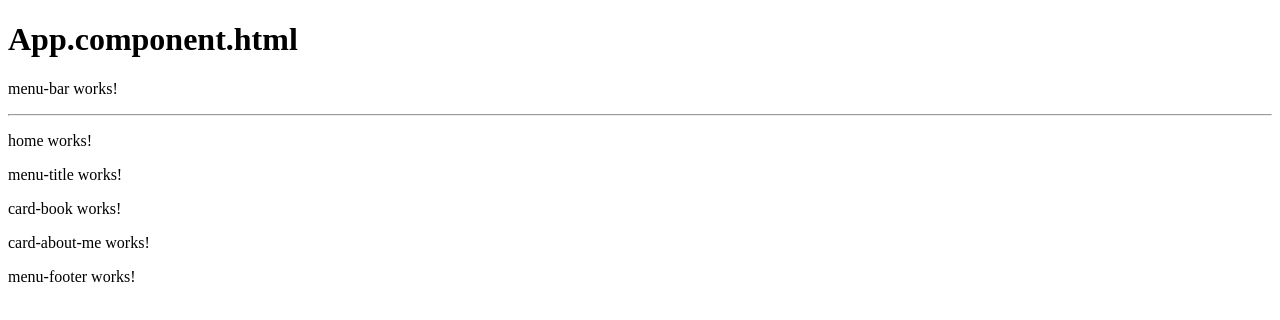
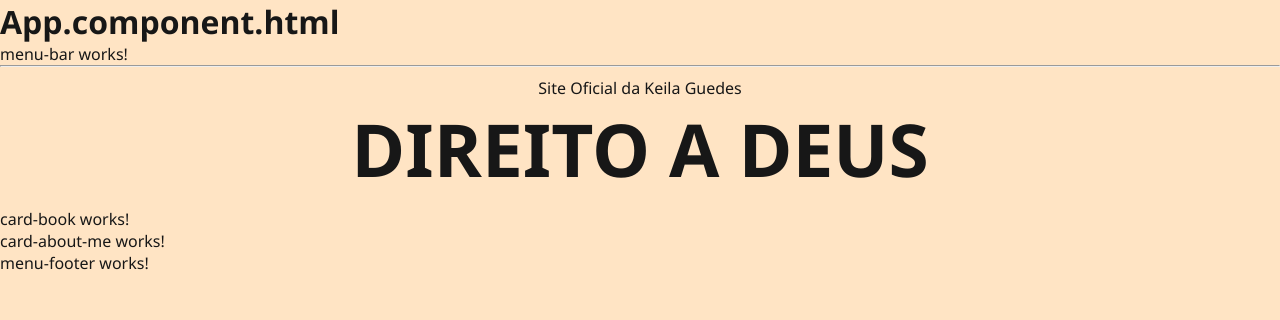
Before and after one commit to luanaPortezan/direito-a-deus, an Angular app: page /home in a window 1280 px wide. Shown: the top 320 px of the page. Built offline with nearby package versions, Linux system fonts and the light colour scheme.

Commit message:
feat: initial menu-title.component

```diff
--- a/src/app/components/menu-title/menu-title.component.css
+++ b/src/app/components/menu-title/menu-title.component.css
@@ -0,0 +1,21 @@
+.container__menu_title {
+  display: flex;
+  flex-direction: column;
+  justify-content: center;
+  align-items: center;
+}
+.container__menu_title > h1 {
+  font-weight: 900;
+  margin-bottom: 10px;
+  font-size: 73px;
+
+  display: flex;
+  text-align:center;
+
+}
+.container__menu_title > p {
+  margin-top: 10px;
+
+  display: flex;
+  text-align:center;
+}
--- a/src/app/components/menu-title/menu-title.component.html
+++ b/src/app/components/menu-title/menu-title.component.html
@@ -1 +1,4 @@
-<p>menu-title works!</p>
+<header class="container__menu_title">
+  <p>Site Oficial da Keila Guedes</p>
+  <h1>DIREITO A DEUS</h1>
+</header>
--- a/src/app/pages/home/home.component.html
+++ b/src/app/pages/home/home.component.html
@@ -1,5 +1,3 @@
-<p>home works!</p>
-
 <app-menu-title></app-menu-title>
 
 <app-card-book></app-card-book>
--- a/src/styles.css
+++ b/src/styles.css
@@ -1 +1,9 @@
 /* You can add global styles to this file, and also import other style files */
+* {
+  margin: 0;
+  padding: 0;
+  box-sizing: border-box;
+  background-color: bisque;
+  color: #171717;
+  font-family: 'Segoe UI', Tahoma, Geneva, Verdana, sans-serif;
+}
```
Also changed, not shown: 2 other files (tests, documents, lock files or other folders).
